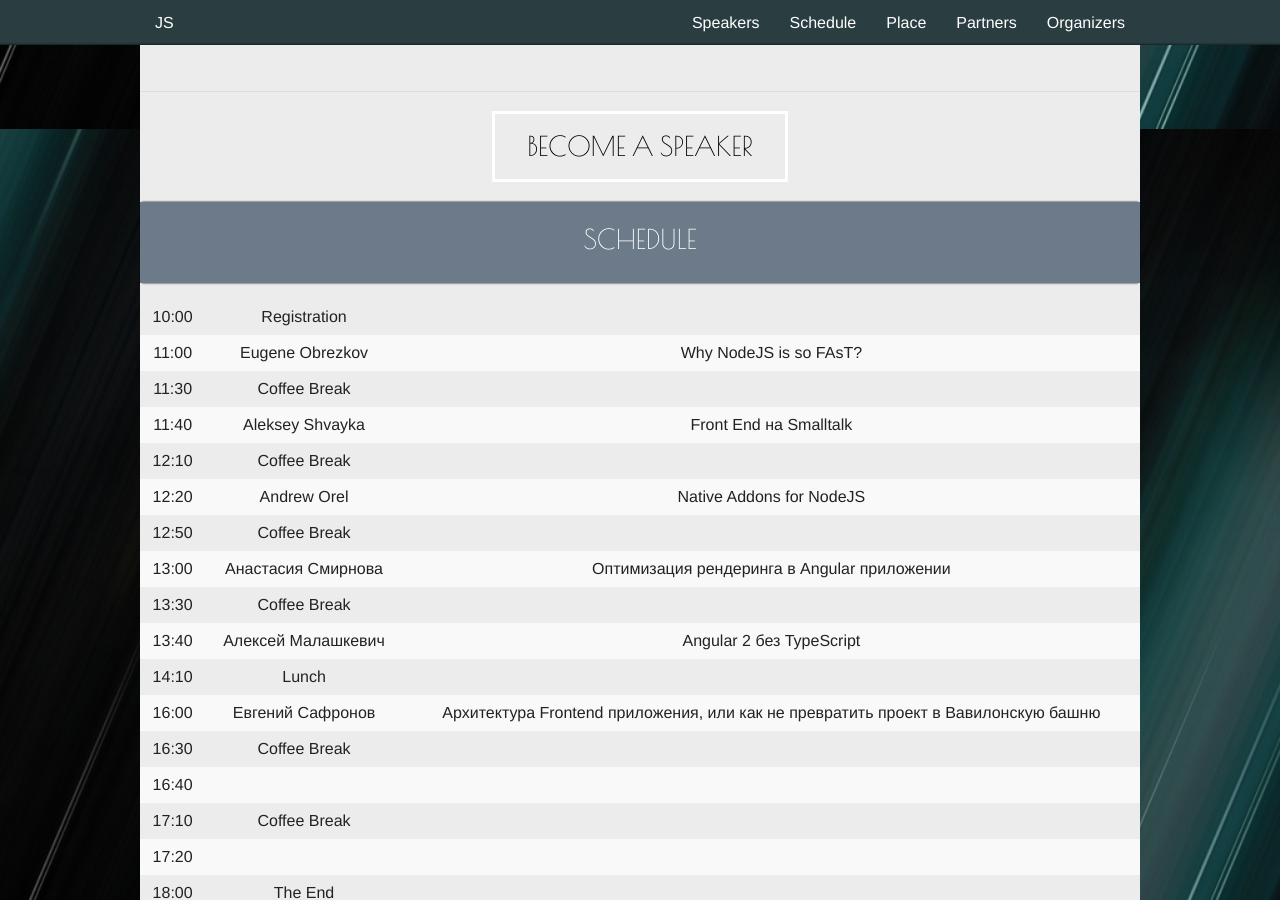
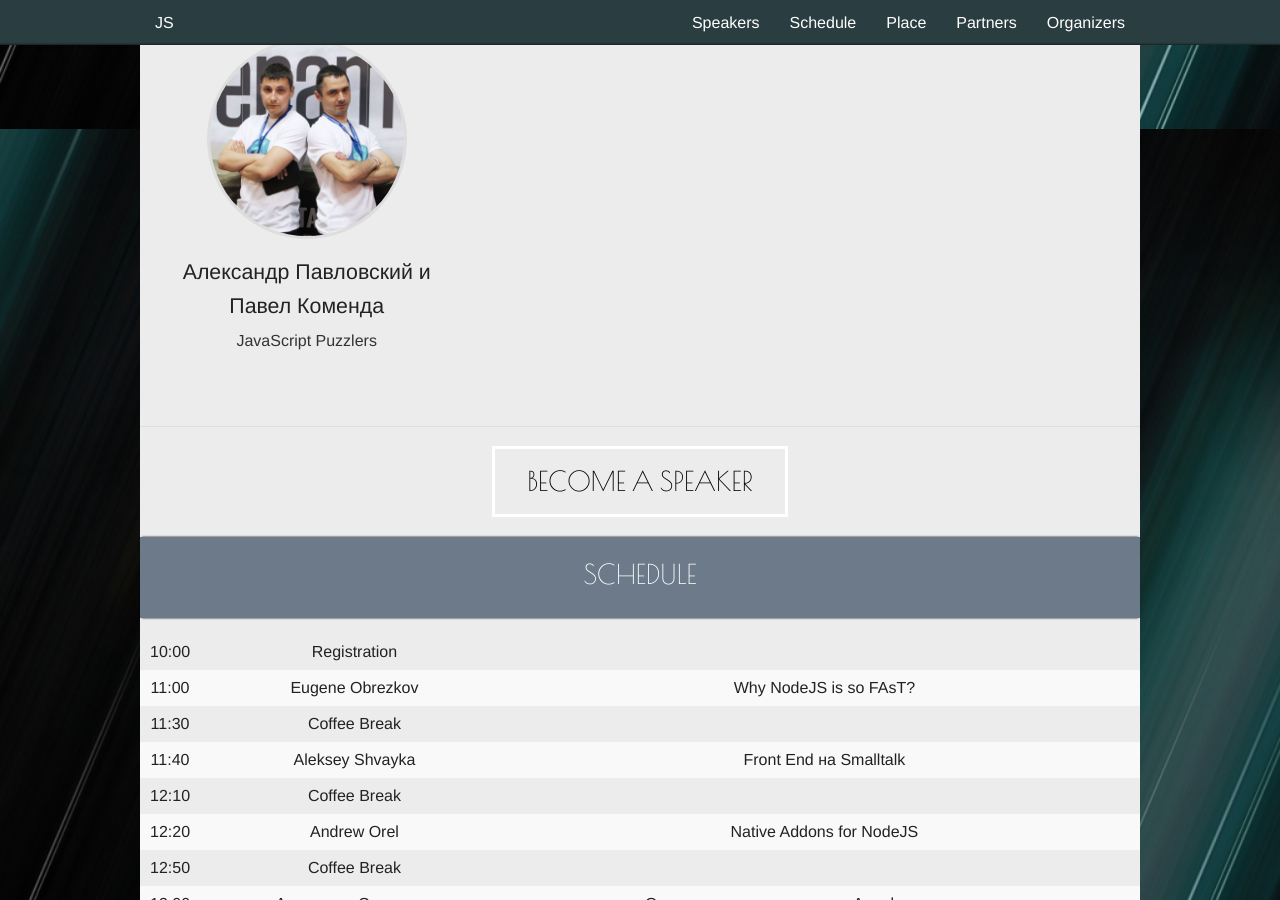
Before and after one commit to ghaiklor/kirovohradjs.com, a Jekyll site: the page built from index.html, in a window 1280 px wide and 900 px high, scrolled down 1671 px. Built offline with Jekyll 4.4.1, drawn with Linux system fonts in a browser that asks for light colours; some of the changed text lies outside the part shown.

Commit message:
Add JS Puzzlers speakers

```diff
--- a/_data/2015_11.yml
+++ b/_data/2015_11.yml
@@ -71,8 +71,8 @@ schedule:
     speaker: "Coffee Break"
     title: ""
   - time: "16:40"
-    speaker: ""
-    title: ""
+    speaker: "Александр Павловский и Павел Коменда"
+    title: "JavaScript Puzzlers"
   - time: "17:10"
     speaker: "Coffee Break"
     title: ""
@@ -101,3 +101,6 @@ speakers:
   - name: "Евгений Сафронов"
     title: "Архитектура Frontend приложения, или как не превратить проект в Вавилонскую башню"
     photo: "eugene.safronov.jpg"
+  - name: "Александр Павловский и Павел Коменда"
+    title: "JavaScript Puzzlers"
+    photo: "aleksandr.pavlovsky-pavel.komenda.jpg"
```
Also changed, not shown: assets/img/speakers/aleksandr.pavlovsky-pavel.komenda.jpg (added).
